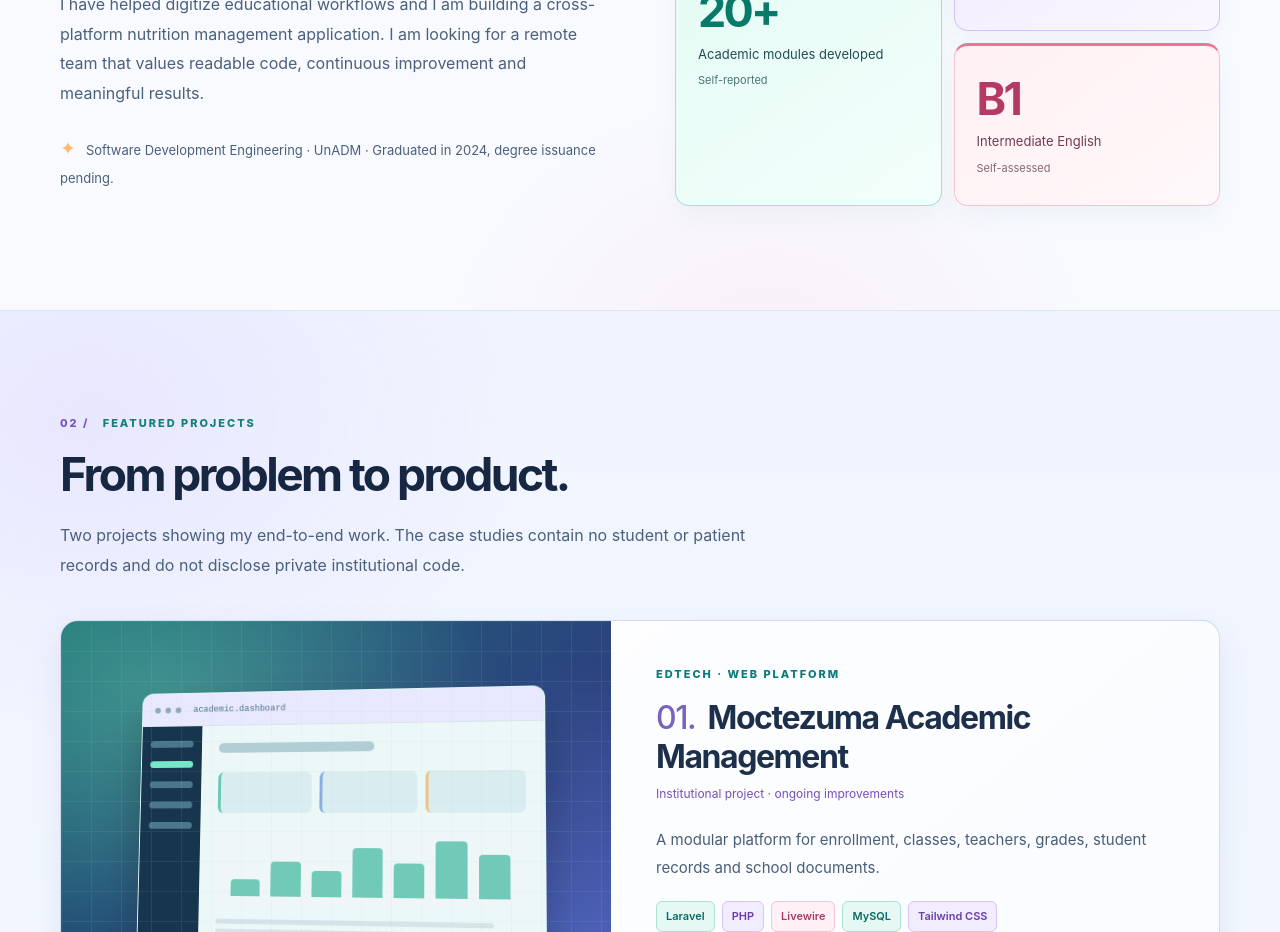
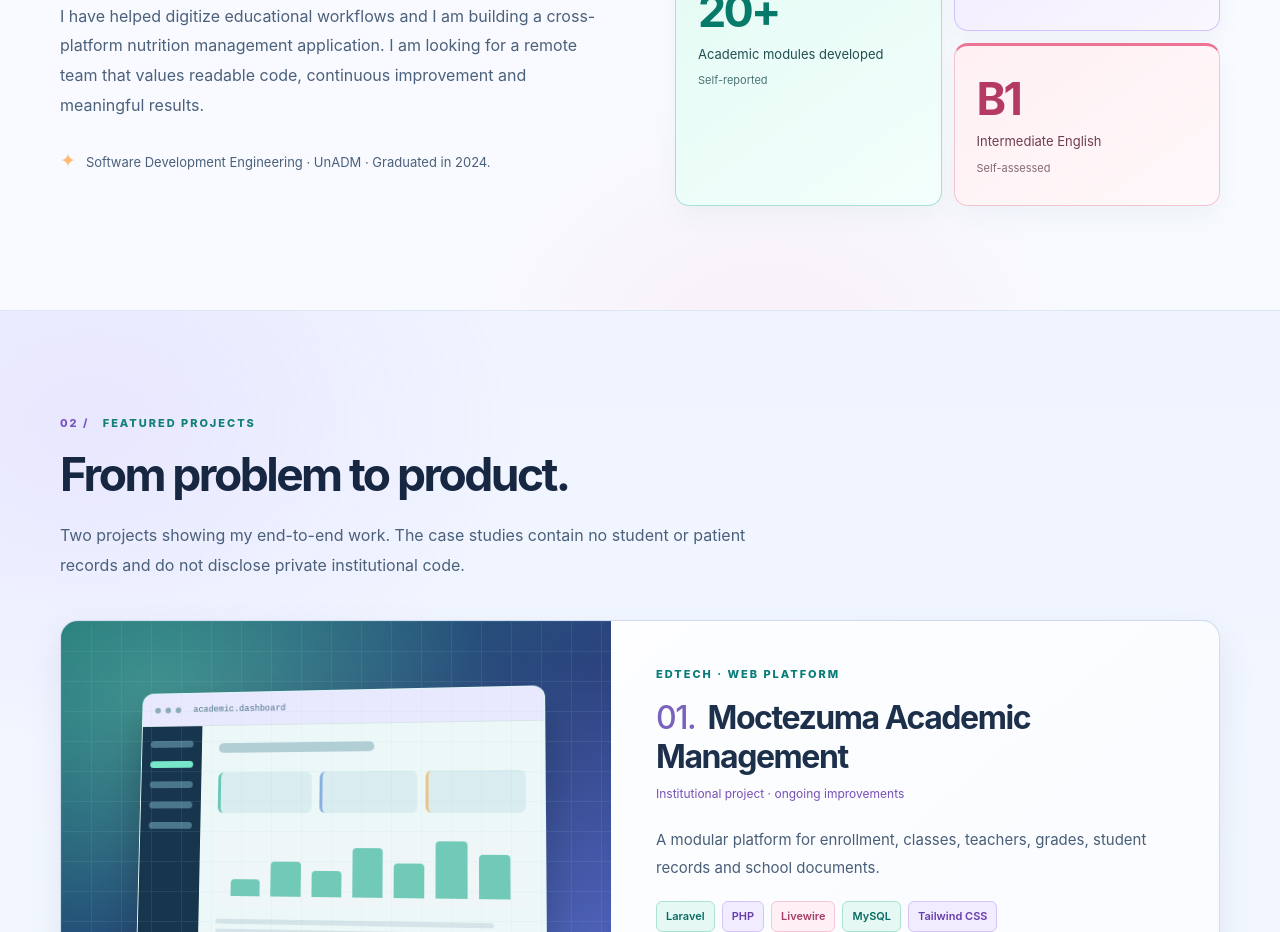
Before and after one commit to xxRevenantx/portafolio, a React (Vite) app: page / in a window 1280 px wide. Shown: the part 1020-1952 px from the top of the page. Built offline with nearby package versions, Linux system fonts and the light colour scheme.

Commit message:
copy: omit degree issuance status from education and public CV

```diff
--- a/public/cv-en.html
+++ b/public/cv-en.html
@@ -30,7 +30,7 @@ h3{font-size:12px;color:#132f43;margin:0 0 4px}.sub{font-size:10.5px;color:#5273
 <section><h2>TECHNICAL SKILLS</h2><p>Frontend: React, TypeScript, JavaScript, Tailwind CSS, Livewire</p><p>Backend & APIs: PHP, Laravel, REST, MVC, Eloquent ORM, authentication and permissions</p><p>Data: PostgreSQL, MySQL/MariaDB, SQLite, SQL, migrations, offline synchronization</p><p>Delivery & QA: Git, GitHub, Docker Compose, CI/CD, functional testing and deployments</p></section>
 <section><h2>SELECTED PROJECTS</h2><h3>Centro Universitario Moctezuma · Academic management platform</h3><p class="sub">Institutional project · ongoing development and improvements</p><ul><li>Over 20 modules for students, teachers, grades, school records and document exports.</li><li>Estimated general-list preparation: 20–40 minutes manually vs. less than 10 seconds in the system.</li><li>Estimated user community: 500–999 people. Self-reported figures based on hands-on experience.</li></ul><h3 style="margin-top:13px">Nexo Alinura · Nutrition management application</h3><p class="sub">Personal project · advanced development; not launched to production</p><ul><li>Patient records, progress tracking, meal plans, documents and access controls.</li><li>SQLite local persistence and automatic synchronization after reconnecting.</li><li>React, TypeScript, Tauri, Rust, PostgreSQL and Laravel.</li></ul></section>
 <section><h2>EXPERIENCE & BACKGROUND</h2><p>Previous experience in school administration and platform support at Centro Universitario Moctezuma, plus earlier web projects for ApprendUP and a municipal water management system.</p></section>
-<section><h2>EDUCATION</h2><p>Software Development Engineering · Universidad Abierta y a Distancia de México (UnADM). Graduated in 2024; degree issuance pending.</p></section>
+<section><h2>EDUCATION</h2><p>Software Development Engineering · Universidad Abierta y a Distancia de México (UnADM). Graduated in 2024.</p></section>
 <section><h2>LANGUAGES</h2><p>Spanish (native) · English (intermediate B1, self-assessed)</p></section>
 <p class="small">Public résumé without sensitive personal records. Operational metrics are self-reported and have not been independently audited.</p>
 </main>
--- a/public/cv.html
+++ b/public/cv.html
@@ -30,7 +30,7 @@ h3{font-size:12px;color:#132f43;margin:0 0 4px}.sub{font-size:10.5px;color:#5273
 <section><h2>COMPETENCIAS</h2><p>Frontend: React, TypeScript, JavaScript, Tailwind CSS, Livewire</p><p>Backend y APIs: PHP, Laravel, REST, MVC, Eloquent ORM, autenticación y permisos</p><p>Datos: PostgreSQL, MySQL/MariaDB, SQLite, SQL, migraciones, sincronización offline</p><p>Entrega y calidad: Git, GitHub, Docker Compose, CI/CD, pruebas funcionales y despliegues</p></section>
 <section><h2>PROYECTOS DESTACADOS</h2><h3>Centro Universitario Moctezuma · Plataforma de gestión académica</h3><p class="sub">Proyecto institucional · desarrollo y mejoras continuas</p><ul><li>Más de 20 módulos para gestión escolar: alumnos, docentes, calificaciones, expedientes y exportaciones.</li><li>Generación de listas generales estimada: 20–40 min manualmente frente a menos de 10 s mediante la plataforma.</li><li>Comunidad usuaria estimada: 500–999 personas. Cifras basadas en experiencia directa, no auditadas.</li></ul><h3 style="margin-top:13px">Nexo Alinura · Aplicación de gestión nutricional</h3><p class="sub">Proyecto propio · desarrollo avanzado; aún no lanzado a producción</p><ul><li>Gestión de pacientes, seguimiento nutricional, planes alimenticios, documentos y controles de acceso.</li><li>Persistencia local con SQLite y sincronización automática al recuperar la conexión.</li><li>React, TypeScript, Tauri, Rust, PostgreSQL y Laravel.</li></ul></section>
 <section><h2>EXPERIENCIA Y TRAYECTORIA</h2><p>Experiencia previa en Control Escolar y soporte de plataforma en Centro Universitario Moctezuma, así como proyectos web para ApprendUP y un padrón de agua potable.</p></section>
-<section><h2>FORMACIÓN</h2><p>Ingeniería en Desarrollo de Software · Universidad Abierta y a Distancia de México (UnADM). Egresado en 2024; título profesional en trámite.</p></section>
+<section><h2>FORMACIÓN</h2><p>Ingeniería en Desarrollo de Software · Universidad Abierta y a Distancia de México (UnADM). Egresado en 2024.</p></section>
 <section><h2>IDIOMAS</h2><p>Español nativo · Inglés intermedio B1 (autoevaluado)</p></section>
 <p class="small">CV público sin datos personales sensibles. Métricas operativas declaradas y pendientes de verificación independiente.</p>
 </main>
--- a/src/App.tsx
+++ b/src/App.tsx
@@ -84,7 +84,7 @@ const translations = {
       { date: '2016–2018', title: 'ApprendUP y Padrón de Agua Potable', type: 'Proyectos anteriores', description: 'Desarrollo web, plataforma de cursos y sistema de apoyo a gestión de información y pagos.' },
     ],
     educationTitle: 'Formación académica',
-    education: 'Ingeniería en Desarrollo de Software · UnADM · Egresado en 2024, título en trámite.',
+    education: 'Ingeniería en Desarrollo de Software · UnADM · Egresado en 2024.',
     contactKicker: 'CONTACTO',
     contactTitle: '¿Construimos algo útil?',
     contactLead: 'Me interesan oportunidades remotas Full Stack y equipos donde pueda aportar en frontend, backend y evolución de productos.',
@@ -176,7 +176,7 @@ const translations = {
       { date: '2016–2018', title: 'ApprendUP and Water Registry', type: 'Earlier projects', description: 'Web development, e-learning tools and software supporting information and payment administration.' },
     ],
     educationTitle: 'Education',
-    education: 'Software Development Engineering · UnADM · Graduated in 2024, degree issuance pending.',
+    education: 'Software Development Engineering · UnADM · Graduated in 2024.',
     contactKicker: 'CONTACT',
     contactTitle: 'Let’s build something useful.',
     contactLead: 'I am interested in remote Full Stack opportunities and teams where I can contribute across frontend, backend and product development.',
```
